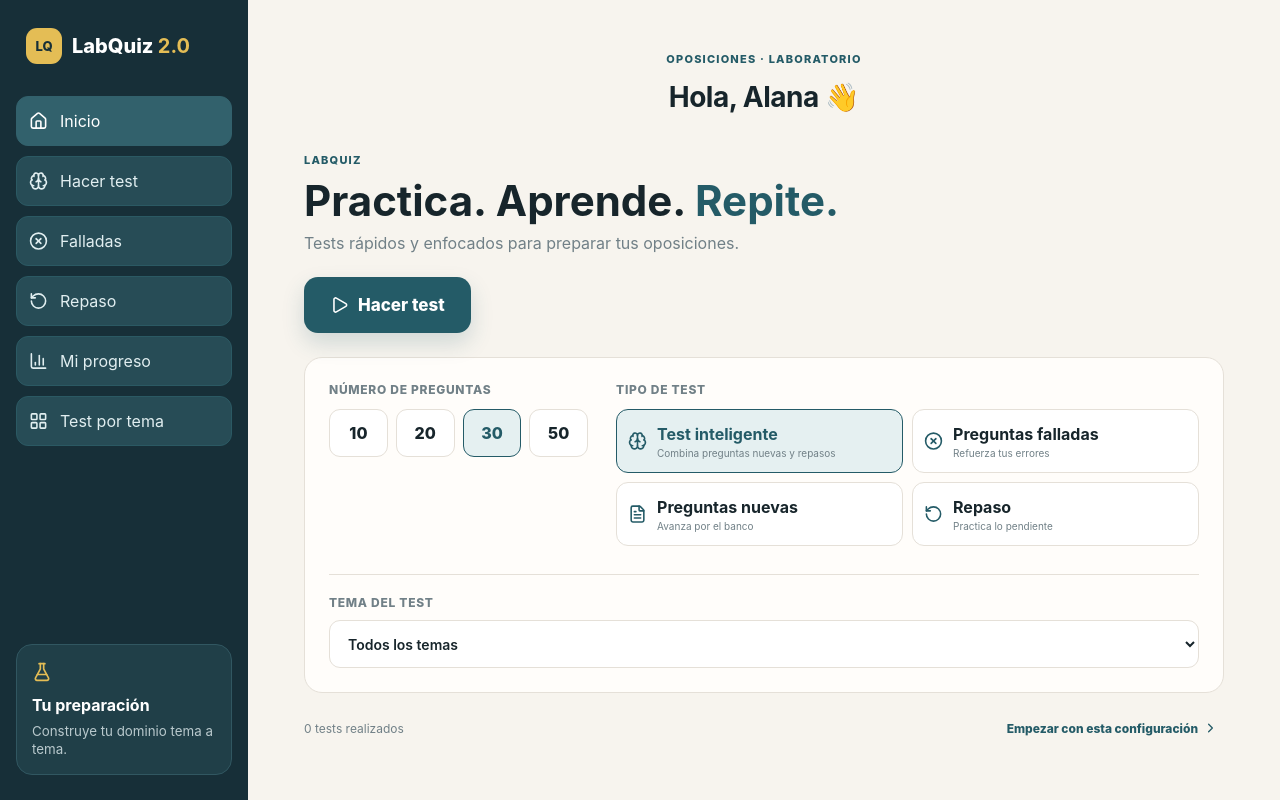
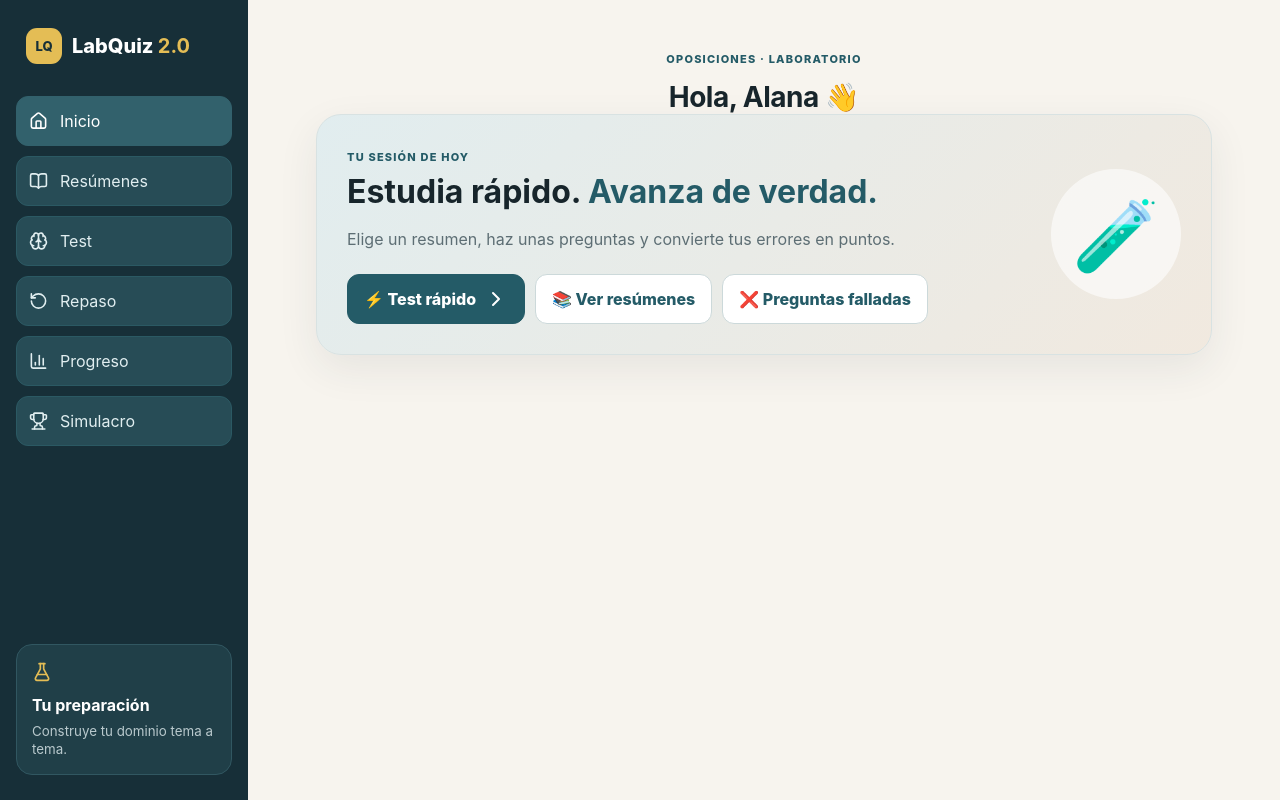
Before and after one commit to alaniiitta/Labquiz-2.0, a React (Vite) app: page / in a window 1280 px wide. Built offline with nearby package versions, Linux system fonts and the light colour scheme.

Commit message:
Agregar botón de preguntas falladas en pantalla de inicio y revisar navegación

```diff
--- a/src/main.jsx
+++ b/src/main.jsx
@@ -1,86 +1,59 @@
 import React,{useEffect,useState} from "react";
 import {createRoot} from "react-dom/client";
-import {Home,BookOpen,Brain,RotateCcw,BarChart3,Trophy,Search,ChevronRight,Clock3,CheckCircle2,AlertCircle,Star,FlaskConical,Menu,X,ArrowLeft,FileText,LayoutGrid,Target,CircleX,History,Play} from "lucide-react";
+import {Home,BookOpen,Brain,RotateCcw,BarChart3,Trophy,Search,ChevronRight,Clock3,CheckCircle2,AlertCircle,Star,FlaskConical,Menu,X,ArrowLeft} from "lucide-react";
 import "./styles.css";
 
 import questionBank from "./questions";
 import {parsePdfQuestions} from "./pdfPipeline.js";
-import {getQuestionIdForProgress,isQuestionCurrentlyFailed,recordQuestionAnswer,selectQuestionsByMode,shuffleQuestionOptions} from "./smartQuestionSelector.js";
 
 const pdfFiles=import.meta.glob("/pdfs/*.pdf",{query:"?url",import:"default",eager:true});
 
 const topics=[
- {id:1,title:"Conceptos básicos"}, {id:2,title:"Líquidos biológicos"},
+ {id:1,title:"Conceptos generales"}, {id:2,title:"Líquidos biológicos"},
  {id:3,title:"Análisis urinario y función renal"}, {id:4,title:"Función digestiva"},
  {id:5,title:"Función hepática y proteínas"}, {id:6,title:"Enzimas"},
- {id:7,title:"Técnicas Instrumentales"}, {id:8,title:"Hematología"},
+ {id:7,title:"Técnicas instrumentales"}, {id:8,title:"Hematología"},
  {id:9,title:"Coagulación"}, {id:10,title:"Banco de sangre"},
  {id:11,title:"Inmunología"}, {id:12,title:"Serología"},
  {id:13,title:"Bacteriología"}, {id:14,title:"Parásitos, hongos y virus"},
  {id:15,title:"Equilibrio ácido-base e iones"}, {id:16,title:"Metabolismo lipídico"},
- {id:17,title:"Metabolismo hidratos de carbono"}, {id:18,title:"Hormonas"},
+ {id:17,title:"Metabolismo de hidratos de carbono"}, {id:18,title:"Hormonas"},
  {id:19,title:"Genética"}, {id:20,title:"Reproducción y cribados"},
-    {id:21,title:"Drogas de abuso y Fármacos"}, {id:22,title:"Marcadores tumorales"},
-    {id:23,title:"Técnicas de laboratorio"}
+ {id:21,title:"Drogas de abuso y fármacos"}, {id:22,title:"Marcadores tumorales"},
+ {id:23,title:"Técnicas de laboratorio"}
 ];
 
 const getTopicKey=id=>`tema-${String(id).padStart(2,"0")}`;
-// distintos temas reutilizan los mismos ids numéricos; etiquetar con topicId evita que se mezclen
-const getQuestionBank=id=>(questionBank[getTopicKey(id)] ?? []).map(question=>question.topicId!=null?question:{...question,topicId:id});
-const STORAGE_KEY="labquiz.learning.v2";
-const EMPTY_USER_DATA={tests:0,answered:0,correct:0,incorrect:0,favorites:[],history:[],progress:{},streak:0};
-const loadUserData=()=>{try{return {...EMPTY_USER_DATA,...JSON.parse(localStorage.getItem(STORAGE_KEY)||"{}")}}catch{return EMPTY_USER_DATA}};
+const getQuestionBank=id=>(questionBank[getTopicKey(id)] ?? []);
 const getPdfUrl=id=>Object.entries(pdfFiles).find(([path])=>new RegExp(`(?:tema|topic)[-_\\s]*${String(id).padStart(2,"0")}(?:\\D|$)` ,"i").test(path))?.[1]
     ?? Object.entries(pdfFiles).find(([path])=>new RegExp(`(?:tema|topic)[-_\\s]*${id}(?:\\D|$)` ,"i").test(path))?.[1];
 
-const getAnswerExplanation=question=>{const explanation=String(question.explanation||"").trim();if(explanation&&!explanation.includes("automáticamente por el resaltado"))return explanation;const correct=question.answers?.[question.correctAnswer]??"la opción marcada";return `La respuesta correcta es «${correct}», porque es la opción que corresponde al enunciado y al contenido evaluado en esta pregunta.`};
-// una cifra decimal evita que unas pocas respuestas queden ocultas por el redondeo en bancos grandes
-const computeMastery=(bank,progress)=>{if(!bank.length)return 0;const total=bank.reduce((sum,question,index)=>sum+(progress[getQuestionIdForProgress(question,index)]?.nivelDominio??0),0);return Math.round((total/(bank.length*5))*1000)/10};
-const getTopicMastery=(topicId,progress)=>computeMastery(getQuestionBank(topicId),progress);
-const getGlobalMastery=progress=>computeMastery(topics.flatMap(topic=>getQuestionBank(topic.id)),progress);
-
 function App(){
- const [page,setPage]=useState("home"),[mobile,setMobile]=useState(false);
- const [testConfig,setTestConfig]=useState({count:30,mode:"smart",topicId:0});
- const [testEntry,setTestEntry]=useState(0);
- const [userData,setUserData]=useState(loadUserData);
- useEffect(()=>localStorage.setItem(STORAGE_KEY,JSON.stringify(userData)),[userData]);
+ const [page,setPage]=useState("home"),[selected,setSelected]=useState(null),[mobile,setMobile]=useState(false);
  const go=p=>{setPage(p);setMobile(false);window.scrollTo(0,0)};
- const openTopicPicker=()=>{setTestConfig(prev=>({...prev,topicId:null}));setTestEntry(entry=>entry+1);go("test");};
- const startTest=config=>{setTestConfig(config);go("test");};
  return <div className="app">
   <aside className={"sidebar "+(mobile?"open":"")}><div className="brand"><div className="logo">LQ</div><span>LabQuiz <b>2.0</b></span></div>
    <button className="close" onClick={()=>setMobile(false)}><X/></button>
     <nav className="nav">{[
-    ["home","Inicio",Home],["test","Hacer test",Brain],["wrong","Falladas",CircleX],["review","Repaso",RotateCcw],["progress","Mi progreso",BarChart3]
-   ].map(([id,label,Icon])=><button key={id} className={page===id?"active":""} onClick={()=>go(id)}><Icon/><span>{label}</span></button>)}<button onClick={openTopicPicker}><LayoutGrid/><span>Test por tema</span></button></nav>
+    ["home","Inicio",Home],["summaries","Resúmenes",BookOpen],["test","Test",Brain],["review","Repaso",RotateCcw],["progress","Progreso",BarChart3],["simulacrum","Simulacro",Trophy]
+   ].map(([id,label,Icon])=><button key={id} className={page===id?"active":""} onClick={()=>go(id)}><Icon/><span>{label}</span></button>)}</nav>
    <div className="sidecard"><FlaskConical/><strong>Tu preparación</strong><small>Construye tu dominio tema a tema.</small></div>
   </aside>
   <main><header className={page==="home"?"homeHeader":""}><button className="mobileMenu" onClick={()=>setMobile(true)}><Menu/></button><div><span className="eyebrow">OPOSICIONES · LABORATORIO</span><h1>{page==="home"?"Hola, Alana 👋":pageTitle(page)}</h1></div></header>
-    {page==="home"&&<HomePage data={userData} onStart={startTest}/>}
-    {page==="test"&&<TestPage key={testEntry} go={go} initialConfig={testConfig} questionProgress={userData.progress} onQuestionAnswered={next=>setUserData(prev=>({...prev,progress:next}))} onSessionComplete={result=>setUserData(prev=>({...prev,tests:prev.tests+1,answered:prev.answered+result.answered,correct:prev.correct+result.correct,incorrect:prev.incorrect+result.incorrect,history:[...prev.history,result]}))} />}
+   {page==="home"&&<HomePage go={go} openTopic={t=>{setSelected(t);go("topic")}}/>}
+   {page==="summaries"&&<SummaryPage openTopic={t=>{setSelected(t);go("topic")}}/>}
+   {page==="topic"&&selected&&<TopicPage topic={selected} go={go}/>}
+   {page==="test"&&<TestPage go={go}/>}
    {page==="review"&&<ReviewPage go={go}/>}
-    {page==="progress"&&<ProgressPage data={userData}/>}
-    {page==="wrong"&&<WrongPage data={userData} onStart={startTest} go={go}/>}
-    {page==="favorites"&&<EmptyDataPage title="Favoritas" message="Aquí aparecerán las preguntas que marques como favoritas." go={go}/>}
-    {page==="history"&&<HistoryPage data={userData} go={go}/>}
+   {page==="progress"&&<ProgressPage/>}
    {page==="simulacrum"&&<SimulacrumPage go={go}/>}
   </main>
  </div>
 }
-const pageTitle=p=>({test:"Test",review:"Modo repaso",progress:"Progreso",wrong:"Preguntas falladas",favorites:"Favoritas",history:"Historial",simulacrum:"Simulacro"}[p]);
+const pageTitle=p=>({summaries:"Resúmenes",topic:"Tema",test:"Test",review:"Repaso",progress:"Progreso",simulacrum:"Simulacro"}[p]);
 
-const testModes=[
- ["smart","Test inteligente","Combina preguntas nuevas y repasos",Brain],
- ["failed","Preguntas falladas","Refuerza tus errores",CircleX],
- ["new","Preguntas nuevas","Avanza por el banco",FileText],
- ["review","Repaso","Practica lo pendiente",RotateCcw]
-];
-
-function HomePage({data,onStart}){const [count,setCount]=useState(30);const [mode,setMode]=useState("smart");const [topicId,setTopicId]=useState(0);return <div className="testHome">
- <section className="testLaunch"><span className="eyebrow">LABQUIZ</span><h2>Practica. Aprende. <em>Repite.</em></h2><p>Tests rápidos y enfocados para preparar tus oposiciones.</p><button className="launchButton" onClick={()=>onStart({count,mode})}><Play/> Hacer test</button></section>
- <section className="testSetup"><div className="setupGroup"><span>Número de preguntas</span><div className="choiceRow">{[10,20,30,50].map(value=><button className={count===value?"selected":""} key={value} onClick={()=>setCount(value)}>{value}</button>)}</div></div><div className="setupGroup"><span>Tipo de test</span><div className="modeGrid">{testModes.map(([id,label,description,Icon])=><button className={mode===id?"selected":""} key={id} onClick={()=>setMode(id)}><Icon/><span><b>{label}</b><small>{description}</small></span></button>)}</div></div><div className="setupGroup topicSetup"><label htmlFor="test-topic">Tema del test</label><select id="test-topic" value={topicId} onChange={event=>setTopicId(Number(event.target.value))}><option value={0}>Todos los temas</option>{topics.map(topic=><option value={topic.id} key={topic.id}>Tema {String(topic.id).padStart(2,"0")} · {topic.title}</option>)}</select></div></section>
- <section className="testHomeFooter"><span>{data.tests} tests realizados</span><button className="textBtn" onClick={()=>onStart({count,mode,topicId})}>Empezar con esta configuración <ChevronRight/></button></section>
+function HomePage({go,openTopic}){return <div className="homeDashboard">
+ <section className="hero"><div><span className="eyebrow">TU SESIÓN DE HOY</span><h2>Estudia rápido. <em>Avanza de verdad.</em></h2><p>Elige un resumen, haz unas preguntas y convierte tus errores en puntos.</p><div className="heroBtns"><button className="primary" onClick={()=>go("test")}>⚡ Test rápido <ChevronRight/></button><button className="secondary" onClick={()=>go("summaries")}>📚 Ver resúmenes</button><button className="secondary" onClick={()=>go("review")}>❌ Preguntas falladas</button></div></div><div className="heroOrb">🧪</div></section>
  </div>}
 
 function Stat({icon,value,label}){return <div className="stat"><span>{icon}</span><strong>{value}</strong><small>{label}</small></div>}
@@ -93,15 +66,14 @@ function SummaryPage({openTopic}){const [q,setQ]=useState("");const filtered=top
  </div>}
 
 function TopicPage({topic,go}){return <div>
- <button className="back" onClick={()=>go("test")}><ArrowLeft/> Volver al test</button>
+ <button className="back" onClick={()=>go("summaries")}><ArrowLeft/> Volver a resúmenes</button>
  <section className="topicHero"><div><span className="badge">TEMA {String(topic.id).padStart(2,"0")}</span><h2>{topic.title}</h2><p>Contenido pendiente de añadir.</p></div></section>
  <div className="topicLayout"><article className="studyCard"><h3>📌 Resumen esencial</h3><div className="placeholder"><h4>Lo imprescindible</h4><p>Aquí irá el contenido estructurado del tema. La plantilla está preparada para añadir el resumen, conceptos clave, valores, técnicas y puntos de examen sin cambiar el diseño.</p><ul><li>Conceptos fundamentales</li><li>Datos y valores que memorizar</li><li>Interpretación de resultados</li><li>Errores frecuentes en examen</li></ul></div><h3>⭐ Preguntas que debes dominar</h3><div className="questionStrip">Añade aquí las preguntas estrella del tema.</div><h3>🧠 Reglas mnemotécnicas</h3><div className="questionStrip">Espacio preparado para tus reglas y trucos de memoria.</div></article>
  <aside className="topicActions"><div className="card"><h3>¿Qué hacemos ahora?</h3><button className="action" onClick={()=>go("test")}><Brain/><div><b>Hacer test</b><small>Preguntas disponibles del tema</small></div><ChevronRight/></button><button className="action"><Star/><div><b>Marcar para repasar</b><small>Guardar este tema</small></div></button><button className="action" onClick={()=>go("review")}><RotateCcw/><div><b>Repasar errores</b><small>Solo preguntas falladas</small></div></button></div></aside></div>
  </div>}
 
-function TestPage({go,initialConfig,questionProgress,onQuestionAnswered,onSessionComplete}){
- const [selectedTopicId,setSelectedTopicId]=useState(initialConfig?.topicId??null);
- const [testConfig,setTestConfig]=useState(initialConfig||{count:30,mode:"smart",topicId:0});
+function TestPage({go}){
+ const [selectedTopicId,setSelectedTopicId]=useState(null);
  const [i,setI]=useState(0);
  const [score,setScore]=useState(0);
  const [selectedAnswer,setSelectedAnswer]=useState(null);
@@ -109,27 +81,22 @@ function TestPage({go,initialConfig,questionProgress,onQuestionAnswered,onSessio
  const [done,setDone]=useState(false);
  const [loadedQuestions,setLoadedQuestions]=useState({});
  const [loading,setLoading]=useState(false);
- const [testQuestions,setTestQuestions]=useState([]);
- const [failedQuestions,setFailedQuestions]=useState([]);
- const currentTopic=selectedTopicId===0?{id:0,title:"Todos los temas"}:selectedTopicId?topics.find(t=>t.id===selectedTopicId):null;
-  const totalQuestions=testQuestions.length;
-  const q=testQuestions[i] ?? null;
+
+ const currentTopic=selectedTopicId ? topics.find(t=>t.id===selectedTopicId) : null;
+ const questionBankForTopic=selectedTopicId ? (loadedQuestions[selectedTopicId] ?? getQuestionBank(selectedTopicId)) : [];
+ const totalQuestions=questionBankForTopic.length;
+ const q=questionBankForTopic[i] ?? null;
+
  useEffect(()=>{
-    if(selectedTopicId===null) return;
-    const topicIds=selectedTopicId===0?topics.map(topic=>topic.id):[selectedTopicId];
-    const missing=topicIds.filter(topicId=>!loadedQuestions[topicId]&&!getQuestionBank(topicId).length&&getPdfUrl(topicId));
-    if(!missing.length){
-      const available=topicIds.flatMap(topicId=>(loadedQuestions[topicId]??getQuestionBank(topicId)).map(question=>({...question,topicId,id:question.id??`${topicId}-${question.number}`})));
-      setTestQuestions(selectQuestionsByMode(available,questionProgress,testConfig.count,testConfig.mode,selectedTopicId===0?null:selectedTopicId).map(question=>shuffleQuestionOptions(question)));
-      setLoading(false);
-      return;
-    }
+    if(!selectedTopicId || loadedQuestions[selectedTopicId] || getQuestionBank(selectedTopicId).length) return;
+    const pdfUrl=getPdfUrl(selectedTopicId);
+    if(!pdfUrl) return;
     setLoading(true);
-    Promise.all(missing.map(topicId=>parsePdfQuestions(getPdfUrl(topicId)).then(questions=>[topicId,questions.map(question=>({...question,topicId,id:question.id??`${topicId}-${question.number}`}))])))
-    .then(entries=>setLoadedQuestions(prev=>({...prev,...Object.fromEntries(entries)})))
-     .catch(error=>console.error("No se pudo cargar el PDF del tema",error))
+    parsePdfQuestions(pdfUrl)
+     .then(questions=>setLoadedQuestions(prev=>({...prev,[selectedTopicId]:questions})))
+     .catch(error=>console.error("No se pudo cargar el PDF del tema",selectedTopicId,error))
      .finally(()=>setLoading(false));
-  },[selectedTopicId,loadedQuestions,testConfig]);
+ },[selectedTopicId,loadedQuestions]);
 
  const resetSelection=()=>{
   setSelectedTopicId(null);
@@ -138,23 +105,18 @@ function TestPage({go,initialConfig,questionProgress,onQuestionAnswered,onSessio
   setSelectedAnswer(null);
   setShowResult(false);
   setDone(false);
-    setTestQuestions([]);
-   setFailedQuestions([]);
  };
 
  const handleAnswer=(answerIndex)=>{
   if(!q || showResult) return;
   setSelectedAnswer(answerIndex);
   setShowResult(true);
-  onQuestionAnswered?.(recordQuestionAnswer(q,questionProgress,answerIndex===q.correctAnswer));
   if(answerIndex===q.correctAnswer) setScore(prev=>prev+1);
-  else setFailedQuestions(prev=>[...prev,q]);
  };
 
  const handleNext=()=>{
+  if(!q) return;
   if(i>=totalQuestions-1){
-    const finalCorrect=score+(selectedAnswer===q.correctAnswer?1:0);
-    onSessionComplete?.({topicId:selectedTopicId,topicIds:[...new Set(testQuestions.map(question=>question.topicId))],answered:totalQuestions,correct:finalCorrect,incorrect:totalQuestions-finalCorrect,percentage:Math.round(finalCorrect/totalQuestions*100),questionIds:testQuestions.map(question=>getQuestionIdForProgress(question,0)),completedAt:new Date().toISOString()});
    setDone(true);
    setSelectedAnswer(null);
    setShowResult(false);
@@ -165,9 +127,8 @@ function TestPage({go,initialConfig,questionProgress,onQuestionAnswered,onSessio
   setShowResult(false);
  };
 
- if(selectedTopicId===null){
-    const globalMastery=getGlobalMastery(questionProgress);
-    return <div className="testThemeSelector"><div className="testMeta"><span>SELECCIÓN DE TEMA</span><b>{topics.length} temas</b></div><div className="testTopicsGrid"><button className="topicSelectCard" onClick={()=>{setSelectedTopicId(0);setI(0);setScore(0);setSelectedAnswer(null);setShowResult(false);setDone(false);}}><span className="badge">TEST GLOBAL</span><h3>Todos los temas</h3><small>Todos los bancos disponibles</small><div className="topicMastery"><div><span>Dominio global</span><b>{globalMastery}%</b></div><i><em style={{width:`${globalMastery}%`}}/></i></div></button>{topics.map(topic=>{const questionCount=getQuestionBank(topic.id).length;const available=questionCount||getPdfUrl(topic.id);const mastery=getTopicMastery(topic.id,questionProgress);return <button key={topic.id} className="topicSelectCard" onClick={()=>{setSelectedTopicId(topic.id);setI(0);setScore(0);setSelectedAnswer(null);setShowResult(false);setDone(false);}}><span className="badge">Tema {String(topic.id).padStart(2,"0")}</span><h3>{topic.title}</h3><small>{available?(questionCount?`${questionCount} preguntas`:"Preguntas disponibles"):"Próximamente"}</small>{available&&<div className="topicMastery"><div><span>Dominio</span><b>{mastery}%</b></div><i><em style={{width:`${mastery}%`}}/></i></div>}</button>})}</div></div>;
+ if(!selectedTopicId){
+    return <div className="testThemeSelector"><div className="testMeta"><span>SELECCIÓN DE TEMA</span><b>{topics.length} temas</b></div><div className="testTopicsGrid">{topics.map(topic=><button key={topic.id} className="topicSelectCard" onClick={()=>{setSelectedTopicId(topic.id);setI(0);setScore(0);setSelectedAnswer(null);setShowResult(false);setDone(false);}}><span className="badge">Tema {String(topic.id).padStart(2,"0")}</span><h3>{topic.title}</h3><small>{getPdfUrl(topic.id)?"PDF disponible":"Sin preguntas cargadas"}</small></button>)}</div></div>;
  }
 
  if(loading){
@@ -179,26 +140,15 @@ function TestPage({go,initialConfig,questionProgress,onQuestionAnswered,onSessio
  }
 
  if(done){
-  return <div className="result card"><div className="resultIcon">🏆</div><h2>Test completado</h2><strong>{score}/{totalQuestions}</strong><p>{Math.round(score/totalQuestions*100)} %</p><p>✅ {score} aciertos · ❌ {totalQuestions-score} fallos</p>{failedQuestions.length>0&&<button className="primary" onClick={()=>{setTestQuestions(failedQuestions);setI(0);setScore(0);setFailedQuestions([]);setDone(false)}}>Repasar fallos</button>}<button className="secondary" onClick={()=>{setI(0);setScore(0);setSelectedAnswer(null);setShowResult(false);setDone(false)}}>Repetir test</button><button className="secondary" onClick={resetSelection}>Cambiar test</button></div>;
+  return <div className="result card"><div className="resultIcon">🏆</div><h2>Sesión terminada</h2><strong>{score}/{totalQuestions}</strong><p>Cuando añadas preguntas a este tema, la sesión se completará con su contenido propio.</p><button className="primary" onClick={()=>{setI(0);setScore(0);setSelectedAnswer(null);setShowResult(false);setDone(false)}}>Repetir</button><button className="secondary" onClick={resetSelection}>Elegir otro tema</button></div>;
  }
 
- return <div className="testWrap"><div className="testMeta"><span>{currentTopic.title.toUpperCase()}</span><b>{i+1} / {totalQuestions}</b></div><div className="progressLine"><i style={{width:((i+1)/totalQuestions*100)+"%"}}/></div><div className="testCard"><span className="badge">Tema {String(currentTopic.id).padStart(2,"0")}</span><h2>{q.question}</h2><div className="answers">{q.answers.map((answer,index)=><button key={answer+index} type="button" onClick={()=>handleAnswer(index)} disabled={showResult} className={showResult ? (index===q.correctAnswer ? "correct" : (selectedAnswer===index ? "incorrect" : "")) : (selectedAnswer===index ? "selected" : "")}><span>{String.fromCharCode(65+index)}</span>{answer}</button>)}</div>{showResult&&<div className="testFeedback"><p className={selectedAnswer===q.correctAnswer?"testStatus success":"testStatus error"}>{selectedAnswer===q.correctAnswer?"✅ Correcto":"❌ Incorrecto"}</p><p><strong>Respuesta correcta:</strong> {q.answers[q.correctAnswer]}</p><p><strong>Explicación:</strong> {getAnswerExplanation(q)}</p></div>}<div className="testActions">{showResult&&<button className="primary" onClick={handleNext}>{i===totalQuestions-1?"Ver resultado":"Siguiente"}</button>}<button className="secondary" onClick={resetSelection}>Cambiar test</button></div></div></div>;
+ return <div className="testWrap"><div className="testMeta"><span>{currentTopic.title.toUpperCase()}</span><b>{i+1} / {totalQuestions}</b></div><div className="progressLine"><i style={{width:((i+1)/totalQuestions*100)+"%"}}/></div><div className="testCard"><span className="badge">Tema {String(currentTopic.id).padStart(2,"0")}</span><h2>{q.question}</h2><div className="answers">{q.answers.map((answer,index)=><button key={answer+index} type="button" onClick={()=>handleAnswer(index)} disabled={showResult} className={showResult ? (index===q.correctAnswer ? "correct" : (selectedAnswer===index ? "incorrect" : "")) : ""}><span>{String.fromCharCode(65+index)}</span>{answer}</button>)}</div>{showResult&&<div className="testFeedback"><p className={selectedAnswer===q.correctAnswer?"testStatus success":"testStatus error"}>{selectedAnswer===q.correctAnswer?"✅ Correcto":"❌ Incorrecto"}</p><p><strong>Respuesta correcta:</strong> {q.answers[q.correctAnswer]}</p><p><strong>Explicación:</strong> {q.explanation}</p></div>}<div className="testActions">{showResult&&<button className="primary" onClick={handleNext}>{i===totalQuestions-1?"Ver resultado":"Siguiente pregunta"}</button>}<button className="secondary" onClick={resetSelection}>Cambiar tema</button></div></div></div>;
 }
 
 function ReviewPage({go}){return <div><div className="reviewHero"><h2>Tu zona de repaso</h2><p>El repaso se activará cuando respondas tus primeras preguntas.</p><button className="primary" onClick={()=>go("test")}>Empezar un test</button></div></div>}
 
-function ProgressPage({data}){const accuracy=data.answered?Math.round(data.correct/data.answered*100):0;return <div><div className="stats"><Stat icon="🎯" value={`${accuracy}%`} label="Aciertos"/><Stat icon="🧠" value={data.answered} label="Preguntas respondidas"/><Stat icon="✅" value={data.correct} label="Aciertos"/><Stat icon="❌" value={data.incorrect} label="Fallos"/></div><section className="section card"><h3>{data.tests?"Progreso por tema":"Sin datos de progreso"}</h3><p>{data.tests?"Tus estadísticas se actualizan al completar cada test.":"El progreso aparecerá cuando completes tus primeros tests."}</p></section></div>}
-
-function EmptyDataPage({title,message,go}){return <div className="emptyPage"><div className="emptyIcon"><History/></div><h2>{title}</h2><p>{message}</p><button className="primary" onClick={()=>go("test")}><Play/> Empezar test</button></div>}
-
-function WrongPage({data,onStart,go}){
- // sigue "fallada" mientras el último intento haya sido incorrecto; se corrige al acertarla de nuevo
- const failedCount=topics.reduce((sum,topic)=>sum+getQuestionBank(topic.id).filter(question=>isQuestionCurrentlyFailed(data.progress[getQuestionIdForProgress(question)])).length,0);
- if(!failedCount) return <EmptyDataPage title="Preguntas falladas" message="Aquí aparecerán las preguntas que respondas incorrectamente." go={go}/>;
- return <div><div className="reviewHero"><h2>Preguntas falladas</h2><p>Tienes {failedCount} preguntas falladas pendientes de reforzar.</p><button className="primary" onClick={()=>onStart({count:30,mode:"failed",topicId:0})}><Play/> Hacer test de falladas</button></div></div>;
-}
-
-function HistoryPage({data,go}){if(!data.history.length)return <EmptyDataPage title="Historial" message="Todavía no has realizado ningún test." go={go}/>;return <div><div className="pageIntro"><div><span className="eyebrow">HISTORIAL</span><h2>Tests realizados</h2></div></div><div className="historyList">{data.history.map((session,index)=><article className="historyItem" key={`${session.completedAt}-${index}`}><div><b>{session.topicIds?.length>1?"Todos los temas":`Tema ${String(session.topicId).padStart(2,"0")}`}</b><small>{new Date(session.completedAt).toLocaleString("es-ES")}</small></div><strong>{session.correct}/{session.answered}</strong></article>)}</div><button className="primary" onClick={()=>go("test")}><Play/> Hacer otro test</button></div>}
+function ProgressPage(){return <div><section className="section card"><h3>Sin datos de progreso</h3><p>El progreso aparecerá cuando completes tus primeros tests.</p></section></div>}
 
 function SimulacrumPage({go}){return <div><section className="simHero"><Trophy/><h2>Simulacro de oposición</h2><p>El simulacro estará disponible cuando haya preguntas cargadas.</p><button className="secondary" onClick={()=>go("test")}>Ver temas disponibles</button></section></div>}
 
```
Also changed, not shown: src/smartQuestionSelector.js (+7 -1 lines).
